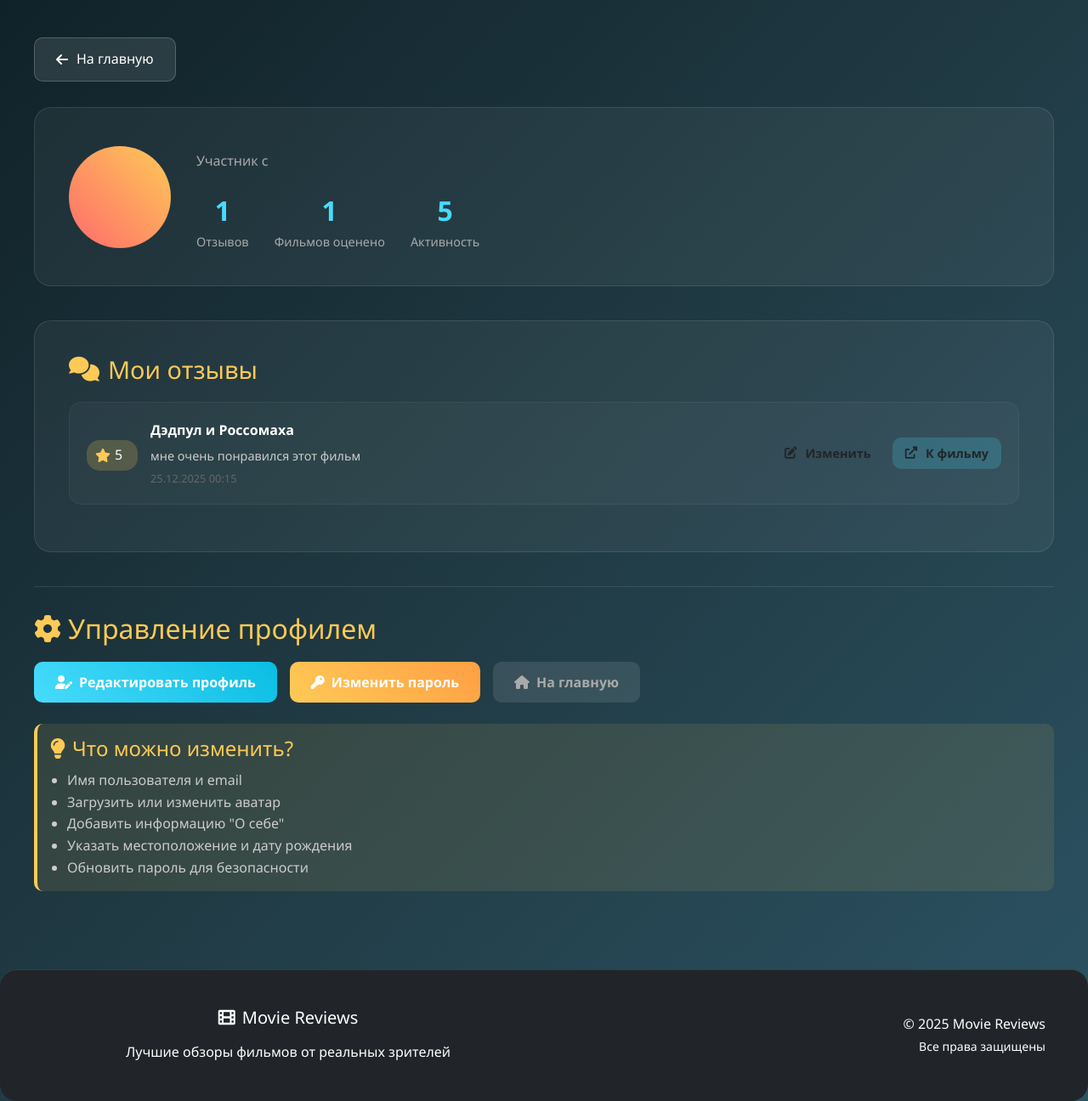
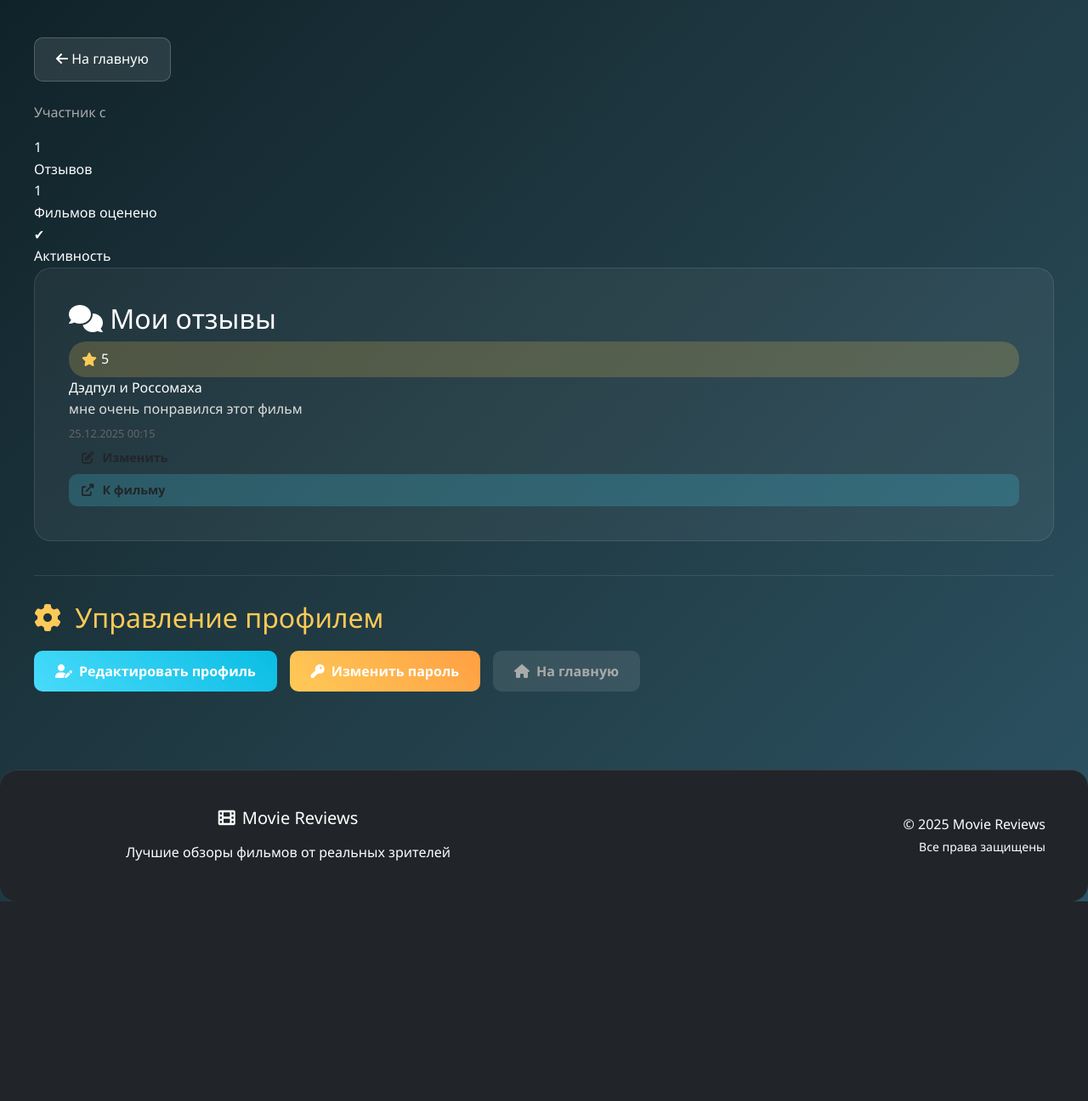
Before and after one commit to Banan41ke/movie_reviews_website_project, a Django app: template users/templates/users/profile.html in a window 1280 px wide. Shown: the part 98-1394 px from the top of the page at 85% size. After the commit the page ends 1159 px from the top, so only its background shows below. Run offline with Django 5.2, Linux system fonts and the light colour scheme; the template is opened without the code that fills it: values that come from a table or form of the project are taken from there, others are empty; data comes from the database, SQL or seed files in the repository; parts of the project's set-up code (start-up, migrations or seed data) failed here and were passed over.

Commit message:
update close all

```diff
--- a/users/templates/users/profile.html
+++ b/users/templates/users/profile.html
@@ -1,224 +1,97 @@
 {% extends 'base.html' %}
-
 {% load static %}
 
+{% block title %}Мой профиль{% endblock %}
+
 {% block content %}
-<!DOCTYPE html>
-<html lang="ru">
-<head>
-    <meta charset="UTF-8">
-    <meta name="viewport" content="width=device-width, initial-scale=1.0">
-    <title>Мой профиль | Movie Reviews</title>
-    <link rel="stylesheet" href="{% static 'css/style.css' %}">
-    <link rel="stylesheet" href="https://cdnjs.cloudflare.com/ajax/libs/font-awesome/6.0.0/css/all.min.css">
-    <style>
-        .profile-header {
-            display: flex;
-            align-items: center;
-            gap: 30px;
-            background: rgba(255, 255, 255, 0.05);
-            border-radius: 20px;
-            padding: 40px;
-            margin-bottom: 40px;
-            border: 1px solid rgba(255, 255, 255, 0.1);
-        }
 
-        .profile-avatar {
-            width: 120px;
-            height: 120px;
-            border-radius: 50%;
-            background: linear-gradient(45deg, #ff6b6b, #feca57);
-            display: flex;
-            align-items: center;
-            justify-content: center;
-            font-size: 3em;
-            font-weight: bold;
-            color: white;
-            flex-shrink: 0;
-        }
+<div class="container">
 
-        .profile-info h1 {
-            font-size: 2.5em;
-            margin-bottom: 10px;
-            color: white;
-        }
-
-        .profile-stats {
-            display: flex;
-            gap: 30px;
-            margin-top: 20px;
-        }
-
-        .stat-item {
-            text-align: center;
-        }
-
-        .stat-number {
-            font-size: 2em;
-            font-weight: bold;
-            color: #48dbfb;
-        }
-
-        .stat-label {
-            color: #aaa;
-            font-size: 0.9em;
-        }
-
-        .reviews-section h2 {
-            font-size: 1.8em;
-            margin-bottom: 20px;
-            color: #feca57;
-            display: flex;
-            align-items: center;
-            gap: 10px;
-        }
-
-        .profile-review-card {
-            background: rgba(255, 255, 255, 0.03);
-            border-radius: 15px;
-            padding: 20px;
-            margin-bottom: 15px;
-            border: 1px solid rgba(255, 255, 255, 0.05);
-            display: flex;
-            justify-content: space-between;
-            align-items: center;
-        }
-
-        .review-movie-info {
-            display: flex;
-            align-items: center;
-            gap: 15px;
-        }
-
-        .review-movie-poster {
-            width: 60px;
-            height: 90px;
-            border-radius: 5px;
-            object-fit: cover;
-        }
-
-        .review-content {
-            flex: 1;
-        }
-
-        .review-movie-title {
-            font-weight: bold;
-            margin-bottom: 5px;
-        }
-
-        .review-text {
-            color: #ccc;
-            font-size: 0.9em;
-            margin: 5px 0;
-        }
-
-        .review-rating {
-            display: flex;
-            align-items: center;
-            gap: 5px;
-            background: rgba(254, 202, 87, 0.2);
-            padding: 5px 10px;
-            border-radius: 15px;
-            margin-top: 5px;
-        }
-
-        .review-actions {
-            display: flex;
-            gap: 10px;
-        }
-
-        .empty-reviews {
-            text-align: center;
-            padding: 40px;
-            color: #aaa;
-        }
-
-        .empty-reviews i {
-            font-size: 3em;
-            margin-bottom: 15px;
-            color: rgba(255, 255, 255, 0.1);
-        }
-    </style>
-</head>
-<body>
-    <div class="container">
-        <a href="/" class="back-link">
+    <!-- КНОПКА НАЗАД -->
+    <a href="{% url 'movie_list' %}" class="back-link mb-3 d-inline-block">
         <i class="fas fa-arrow-left"></i> На главную
     </a>
 
     <!-- ПРОФИЛЬ -->
     <div class="profile-header">
         <div class="profile-avatar">
-                {% if user.profile.avatar %}
-                    <img src="{{ user.profile.avatar.url }}"
+
+            {% if request.user.profile and request.user.profile.avatar %}
+                <img
+                    src="{{ request.user.profile.avatar.url }}"
                     alt="Аватар"
                     style="
                         width: 120px;
                         height: 120px;
                         border-radius: 50%;
                         object-fit: cover;
-                         ">
+                    "
+                >
             {% else %}
                 {{ user.username|first|upper }}
             {% endif %}
+
         </div>
+
         <div class="profile-info">
             <h1>{{ user.username }}</h1>
-                <p style="color: #aaa;">Участник с {{ user.date_joined|date:"d.m.Y" }}</p>
-                {% if user.profile.bio or user.email %}
+            <p style="color: #aaa;">
+                Участник с {{ user.date_joined|date:"d.m.Y" }}
+            </p>
+
+            {% if request.user.profile.bio or user.email %}
                 <div class="mt-3 p-3 rounded"
                      style="background: rgba(255,255,255,0.05); border:1px solid rgba(255,255,255,0.1);">
 
-                        {% if user.profile.bio %}
+                    {% if request.user.profile.bio %}
                         <p style="margin-bottom: 8px; color:#ddd;">
                             <i class="fas fa-quote-left me-2 text-warning"></i>
-                                {{ user.profile.bio }}
+                            {{ request.user.profile.bio }}
                         </p>
                     {% endif %}
 
                     {% if user.email %}
                         <p style="margin:0; color:#aaa;">
-                                <i class="fas fa-envelope me-2"></i>{{ user.email }}
+                            <i class="fas fa-envelope me-2"></i>
+                            {{ user.email }}
                         </p>
                     {% endif %}
+
                 </div>
             {% endif %}
+
+            <!-- СТАТИСТИКА -->
             <div class="profile-stats">
                 <div class="stat-item">
                     <div class="stat-number">{{ reviews|length }}</div>
                     <div class="stat-label">Отзывов</div>
                 </div>
+
+                <div class="stat-item">
+                    <div class="stat-number">{{ reviews|length }}</div>
+                    <div class="stat-label">Фильмов оценено</div>
+                </div>
+
                 <div class="stat-item">
                     <div class="stat-number">
-                            {% if reviews %}
-                                {{ reviews|length|add:"0" }}
-                            {% else %}
-                                0
-                            {% endif %}
-                        </div>
-                        <div class="stat-label">Фильмов оценено</div>
-                    </div>
-                    <div class="stat-item">
-                        <div class="stat-number">
-                            {% if reviews %}
-                                {{ reviews.0.user.username|length }}
-                            {% else %}
-                                0
-                            {% endif %}
+                        {% if reviews %}✔{% else %}—{% endif %}
                     </div>
                     <div class="stat-label">Активность</div>
                 </div>
             </div>
+
         </div>
     </div>
-
         <!-- МОИ ОТЗЫВЫ -->
     <div class="reviews-section">
-            <h2><i class="fas fa-comments"></i> Мои отзывы</h2>
+        <h2>
+            <i class="fas fa-comments"></i> Мои отзывы
+        </h2>
 
         {% if reviews %}
             {% for review in reviews %}
                 <div class="profile-review-card">
+
                     <div class="review-movie-info">
                         <div style="min-width: 60px;">
                             <div class="review-rating">
@@ -226,22 +99,36 @@
                                 <span>{{ review.rating }}</span>
                             </div>
                         </div>
+
                         <div class="review-content">
-                            <div class="review-movie-title">{{ review.movie.title }}</div>
-                            <div class="review-text">{{ review.text|truncatechars:150 }}</div>
+                            <div class="review-movie-title">
+                                {{ review.movie.title }}
+                            </div>
+
+                            <div class="review-text">
+                                {{ review.text|truncatechars:150 }}
+                            </div>
+
                             <div style="color: #666; font-size: 0.8em; margin-top: 5px;">
                                 {{ review.created_at|date:"d.m.Y H:i" }}
                             </div>
                         </div>
                     </div>
+
                     <div class="review-actions">
-                        <a href="/movies/{{ review.movie.id }}/review/" class="btn" style="padding: 8px 15px; font-size: 0.9em; text-decoration: none;">
+                        <a href="{% url 'edit_review' review.movie.id %}"
+                           class="btn"
+                           style="padding: 8px 15px; font-size: 0.9em;">
                             <i class="fas fa-edit"></i> Изменить
                         </a>
-                        <a href="/movies/{{ review.movie.id }}/" class="btn" style="padding: 8px 15px; font-size: 0.9em; text-decoration: none; background: rgba(72,219,251,0.2);">
+
+                        <a href="{% url 'movie_detail' review.movie.id %}"
+                           class="btn"
+                           style="padding: 8px 15px; font-size: 0.9em; background: rgba(72,219,251,0.2);">
                             <i class="fas fa-external-link-alt"></i> К фильму
                         </a>
                     </div>
+
                 </div>
             {% endfor %}
         {% else %}
@@ -249,50 +136,59 @@
                 <i class="far fa-comment-dots"></i>
                 <h3>Вы ещё не оставляли отзывов</h3>
                 <p>Начните смотреть фильмы и делиться своим мнением!</p>
-                    <a href="/" class="btn btn-details" style="margin-top: 20px; text-decoration: none;">
+
+                <a href="{% url 'movie_list' %}"
+                   class="btn btn-details"
+                   style="margin-top: 20px;">
                     <i class="fas fa-film"></i> Смотреть фильмы
                 </a>
             </div>
         {% endif %}
     </div>
 
-        <!-- КНОПКИ РЕДАКТИРОВАНИЯ -->
-        <div class="edit-profile-section" style="margin-top: 40px; padding-top: 30px; border-top: 1px solid rgba(255, 255, 255, 0.1);">
+    <!-- УПРАВЛЕНИЕ ПРОФИЛЕМ -->
+    <div class="edit-profile-section"
+         style="margin-top: 40px; padding-top: 30px; border-top: 1px solid rgba(255, 255, 255, 0.1);">
+
         <h2 style="color: #feca57; margin-bottom: 20px;">
-                <i class="fas fa-cog me-2"></i>Управление профилем
+            <i class="fas fa-cog me-2"></i> Управление профилем
         </h2>
 
-            <div class="action-buttons" style="display: flex; gap: 15px; flex-wrap: wrap;">
-                <a href="{% url 'edit_profile' %}" class="btn"
-                   style="background: linear-gradient(45deg, #48dbfb, #0abde3); color: white; padding: 12px 25px; border-radius: 10px; text-decoration: none; display: flex; align-items: center; gap: 8px;">
+        <div class="action-buttons"
+             style="display: flex; gap: 15px; flex-wrap: wrap;">
+
+            <a href="{% url 'edit_profile' %}"
+               class="btn"
+               style="background: linear-gradient(45deg, #48dbfb, #0abde3);
+                      color: white; padding: 12px 25px;
+                      border-radius: 10px;
+                      text-decoration: none;
+                      display: flex; align-items: center; gap: 8px;">
                 <i class="fas fa-user-edit"></i> Редактировать профиль
             </a>
 
-                <a href="{% url 'change_password' %}" class="btn"
-                   style="background: linear-gradient(45deg, #feca57, #ff9f43); color: white; padding: 12px 25px; border-radius: 10px; text-decoration: none; display: flex; align-items: center; gap: 8px;">
+            <a href="{% url 'change_password' %}"
+               class="btn"
+               style="background: linear-gradient(45deg, #feca57, #ff9f43);
+                      color: white; padding: 12px 25px;
+                      border-radius: 10px;
+                      text-decoration: none;
+                      display: flex; align-items: center; gap: 8px;">
                 <i class="fas fa-key"></i> Изменить пароль
             </a>
 
-                <a href="/" class="btn"
-                   style="background: rgba(255, 255, 255, 0.1); color: #aaa; padding: 12px 25px; border-radius: 10px; text-decoration: none; display: flex; align-items: center; gap: 8px;">
+            <a href="{% url 'movie_list' %}"
+               class="btn"
+               style="background: rgba(255, 255, 255, 0.1);
+                      color: #aaa; padding: 12px 25px;
+                      border-radius: 10px;
+                      text-decoration: none;
+                      display: flex; align-items: center; gap: 8px;">
                 <i class="fas fa-home"></i> На главную
             </a>
         </div>
+    </div>
 
-            <div class="profile-tips" style="margin-top: 25px; background: rgba(254, 202, 87, 0.1); padding: 15px; border-radius: 10px; border-left: 4px solid #feca57;">
-                <h4 style="color: #feca57; margin-bottom: 10px;">
-                    <i class="fas fa-lightbulb me-2"></i>Что можно изменить?
-                </h4>
-                <ul style="color: #ccc; margin: 0; padding-left: 20px;">
-                    <li>Имя пользователя и email</li>
-                    <li>Загрузить или изменить аватар</li>
-                    <li>Добавить информацию "О себе"</li>
-                    <li>Указать местоположение и дату рождения</li>
-                    <li>Обновить пароль для безопасности</li>
-                </ul>
 </div>
-        </div>
-    </div> <!-- закрываем container -->
+
 {% endblock %}
-</body>
-</html>
```
Also changed, not shown: movie_reviews_website_project/settings.py (+1 -12 lines), movies/models.py (+5 -8 lines), templates/users/edit_profile.html (+14 -28 lines). Lines whose indentation alone changed are shown as unchanged.
